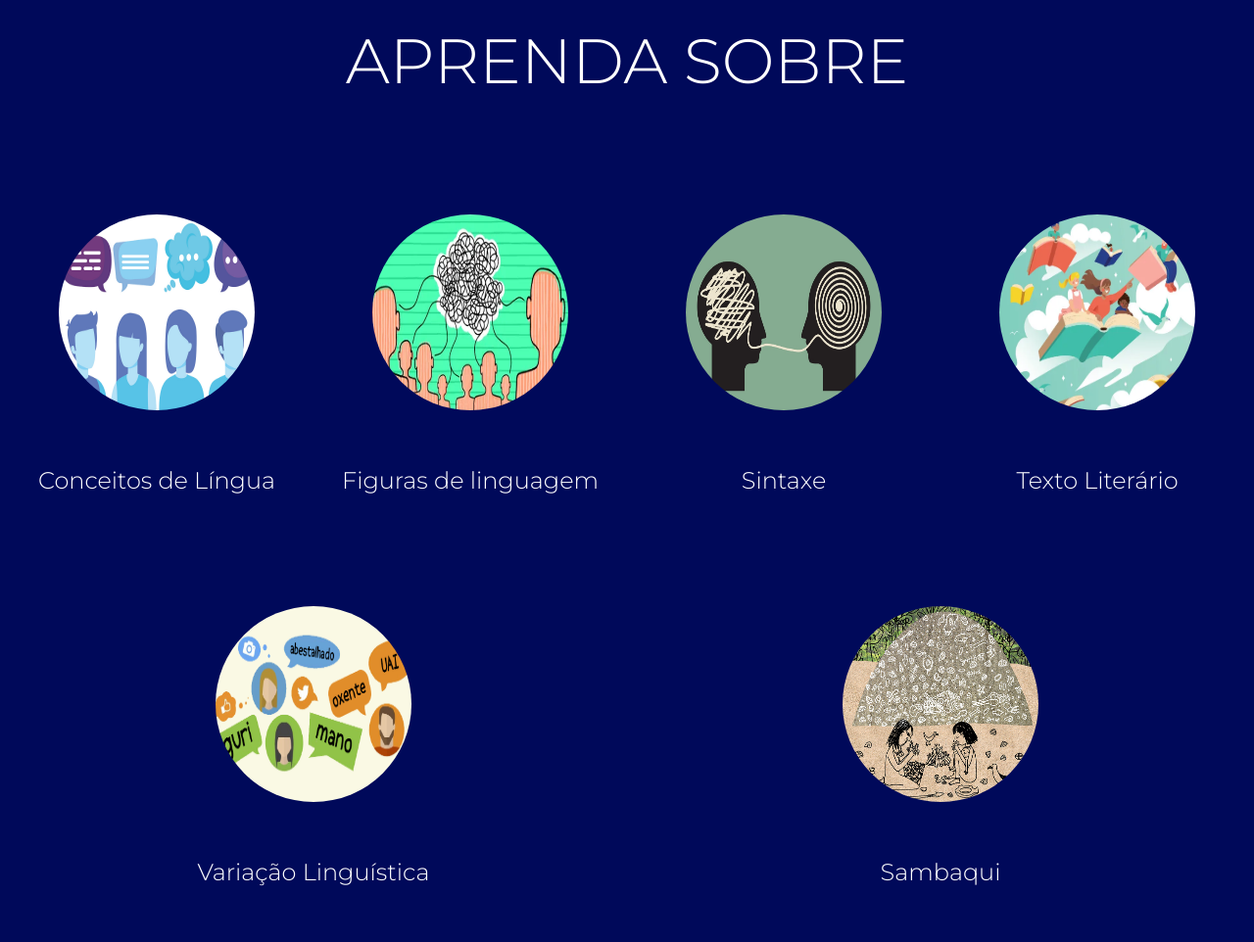
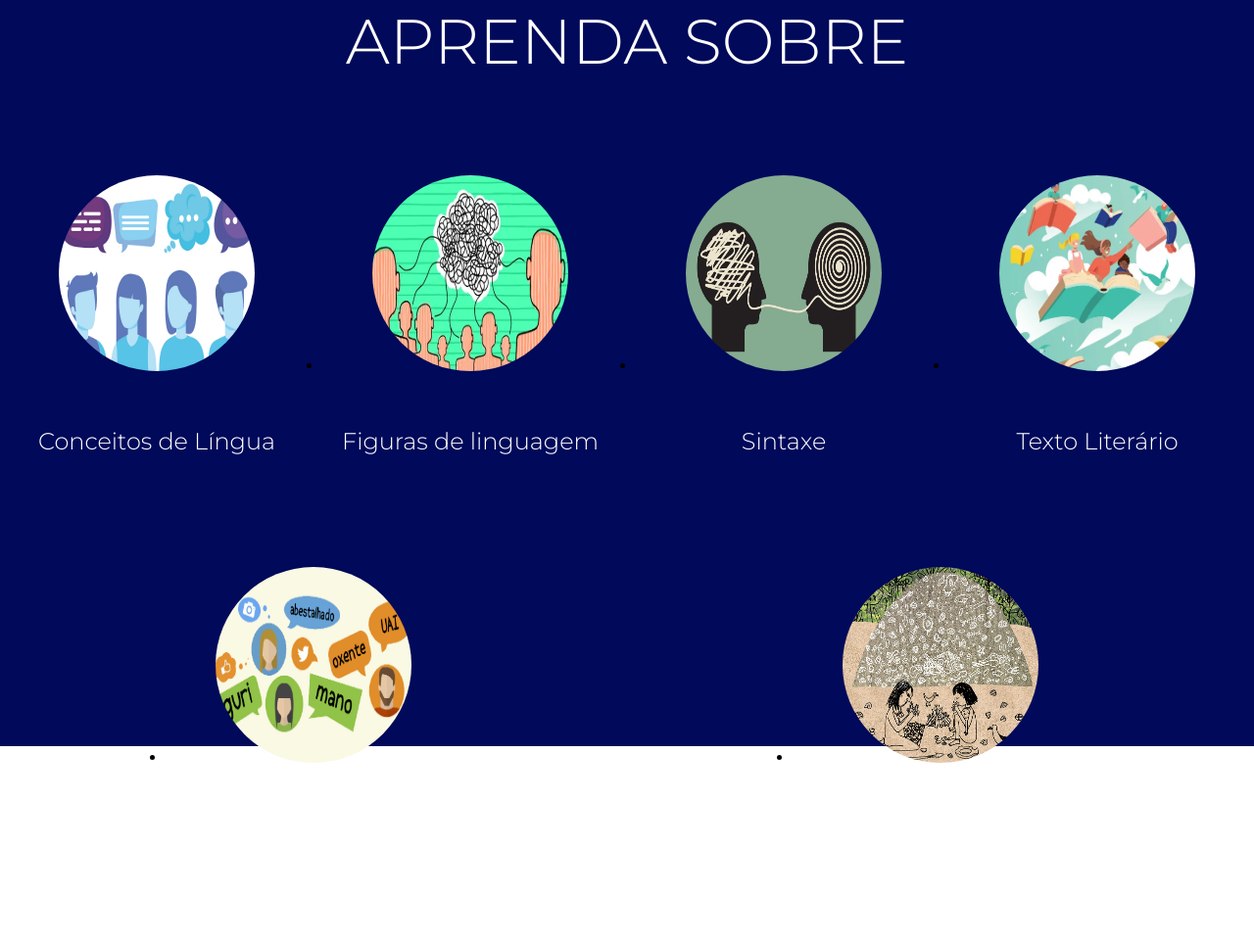
Before and after one commit to rumians/projeto-integrador, a plain HTML site: page index.html in a window 1280 px wide. Shown: the part 1478-2440 px from the top of the page at 98% size. After the commit the page ends 2400 px from the top, so only its background shows below. Drawn offline with Linux system fonts and the light colour scheme.

Commit message:
agdfsggd

```diff
--- a/css/style.css
+++ b/css/style.css
@@ -143,7 +143,7 @@ header {
 }
 
 #conteudo {
-  height: 1000px;
+  height: 100%;
   width: 100%;
   background-color: #00095a;
   color: white;
@@ -164,12 +164,6 @@ header {
 }
 
 .assunto {
-  flex-direction: row;
-  align-content: space-around;
-  justify-content: space-around;
-  align-content: center;
-  align-content: stretch;
-  margin: auto;
   width: 100%;
   height: 500px;
   display: flex;
@@ -177,7 +171,7 @@ header {
   justify-content: space-around;
 }
 
-.assunto>div {
+.assunto > li div {
   display: flex;
   align-items: center;
   justify-content: space-evenly;
--- a/index.html
+++ b/index.html
@@ -11,6 +11,7 @@
   <link rel="stylesheet" href="css/style.css">
   <script src="menu.js"></script>
 </head>
+
 <body>
   <header>
     <div class="flex">
@@ -50,34 +51,46 @@
     <div class="title3">
       <h1 id="titulo3">APRENDA SOBRE</h1>
     </div>
-    <div class="assunto">
+    <ul class="assunto">
+      <li>
         <div onclick="window.location.href=('conceitos-de-lingua-e-linguagem.html')" id="ConceitosdeLínguaeLinguagem">
           <img id="imagem2" src="midia/07092708_9064_GDO.png" alt="lingua e linguagem">
           <h2 id="conceitos">Conceitos de Língua</h2>
         </div>
+      </li>
+      <li>
         <div onclick="window.location.href=('figuras-de-linguagem.html')" id="figurasdelinguagem">
           <img id="imagem3" src="midia/figuras-de-linguagem.webp" alt="">
           <h2 id="figuras">Figuras de linguagem</h2>
         </div>
+      </li>
+      <li>
         <div onclick="window.location.href=('sintaxe-Fonética-Morfologia-Semiologia.html')" id="Sintaxe">
           <img id="imagem4" src="midia/sintaxe-e-semantica.jpg"
             alt="pessoa com o cerebro feito de um fio longo e embaraçado e o outro lado uma pessoa com cerebro com um fio longo em formato de espiral.">
           <h2 id="sin">Sintaxe</h2>
         </div>
+      </li>
+      <li>
         <div onclick="window.location.href=('Texto-Literário-e-não-Literário.html')" id="TextoLiterárioenãoLiterário">
           <img id="imagem5" src="midia/texto-literario.webp" alt="varias pessoas voando em cima de livors magicos">
           <h2 id="texto-literario">Texto Literário</h2>
         </div>
+      </li>
+      <li>
         <div onclick="window.location.href=('Variação-Linguística.html')" id="VariaçãoLinguística">
           <img id="imagem6" src="midia/variaçao-linguistica.png"
             alt="silhueta de pessoas dando exemplos de variaçao linguistica (guri, oxente, uai)">
           <h2 id="variaçao">Variação Linguística</h2>
         </div>
+      </li>
+      <li>
         <div onclick="window.location.href=('sambaqui.html')" id="Sambaqui">
           <img id="imagem7" src="midia/sambaqui_1.jpg" alt="Sambaqui">
           <h2 id="Sam">Sambaqui</h2>
         </div>
-    </div>
+      </li>
+    </ul>
   </main>
 </body>
 
```
Lines whose indentation alone changed are shown as unchanged.
